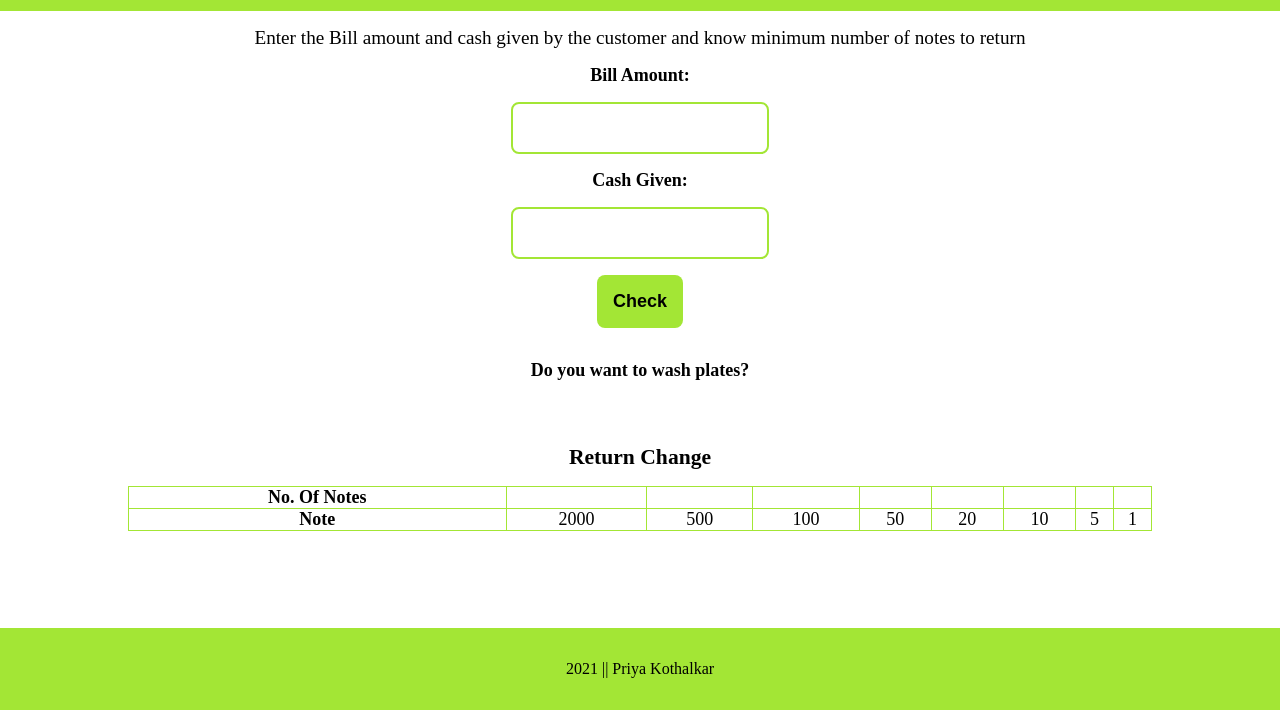
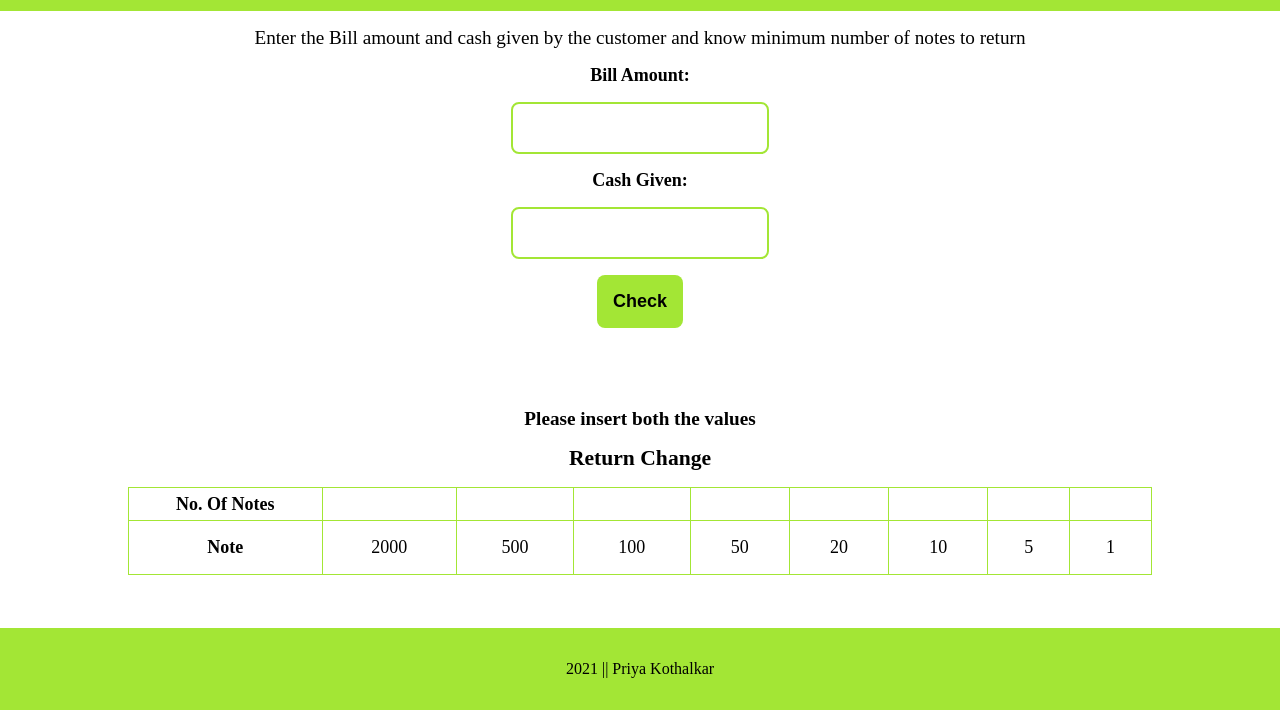
Before and after one commit to Kothalkarpriya/cash_register, a plain HTML site: page index.html in a window 1280 px wide. Both pictures are taken after a click on the button "Check". Shown: the part 90-800 px from the top of the page. Drawn offline with Linux system fonts and the light colour scheme.

Commit message:
fix: error handling and styling

```diff
--- a/index.js
+++ b/index.js
@@ -6,7 +6,14 @@ var message = document.querySelector('#error-msg');
 var noOfNote = document.querySelectorAll(".notes");
 
 const availableNote = [2000, 500, 100, 50, 20, 10, 5, 1];
-button.addEventListener('click', function validateFunction() {
+button.addEventListener('click', ()=>{
+    if(cashGiven.value==''||billAmount.value == ''){
+        output.innerText = 'Please insert both the values';
+    }else{
+        validateFunction();
+    }
+});
+function validateFunction() {
     // First checking wherther the bill is grater than zero
     msgHide();
     var cashgiven = Number(cashGiven.value);
@@ -27,7 +34,7 @@ button.addEventListener('click', function validateFunction() {
     // bill is less  than small
     errorMsgFun('Do you want to wash plates?');
     }
-});
+}
 // Calculate function:
 // 1. substracting cash value with bill amount e.g.:
 //cash=2000 and bill=50 output = 2000-50 => 1950
--- a/style.css
+++ b/style.css
@@ -96,6 +96,9 @@ th,
 tr {
     border: 1px solid var(--primary-color);
 }
+td{
+    padding: 1rem;
+}
 
 tbody {
     display: table-row-group;
```
